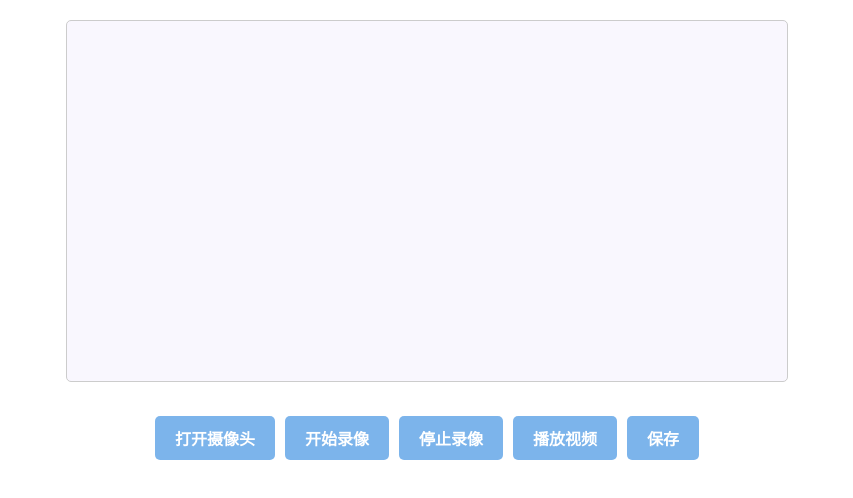
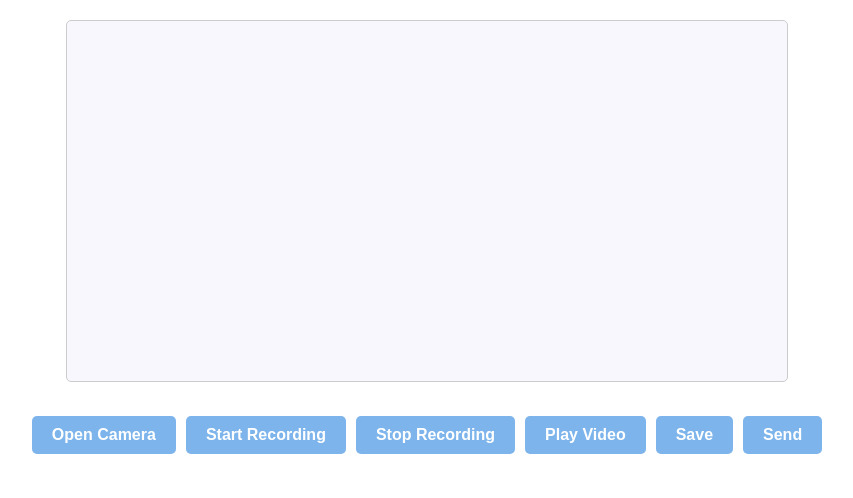
Before and after one commit to AlizeCamlost/react-ts-test, a React (Create React App) app: page / in a window 1280 px wide. Shown: the top 498 px of the page, without its empty margins (213-1066 px from the left). Built offline with nearby package versions, Linux system fonts and the light colour scheme.

Commit message:
2 remote server

```diff
--- a/src/components/cameraComponent_video.tsx
+++ b/src/components/cameraComponent_video.tsx
@@ -84,6 +84,32 @@ const CameraComponent_video = () => {
         link.click();
     };
 
+    const sendVideo = () => {
+        if (embedVideoData.current === null) return;
+        const videoBlob = embedVideoData.current;
+
+        // 创建一个新的WebSocket连接
+        const socket = new WebSocket('ws://18.166.213.51:8765/');
+
+        // 当WebSocket连接打开时
+        socket.onopen = function(event) {
+            // 将视频数据发送到服务器
+            socket.send(videoBlob);
+        };
+
+        // 当接收到服务器的响应消息时
+        socket.onmessage = function(event) {
+            console.log('服务器响应：', event.data);
+            // 在这里处理服务器的响应
+        };
+
+        // 当WebSocket连接关闭时
+        socket.onclose = function(event) {
+            console.log('WebSocket连接已关闭');
+        };
+    };
+
+
     return (
         <div className="container_col">
             <div>
@@ -94,11 +120,12 @@ const CameraComponent_video = () => {
                 />
             </div>
             <div className="container_vol">
-                <button className="button" onClick={openMedia} >打开摄像头</button>
-                <button className="button" onClick={startRecording}>开始录像</button>
-                <button className="button" onClick={endRecording}>停止录像</button>
-                <button className="button" onClick={playVideo}>播放视频</button>
-                <button className="button" onClick={exportVideo} >保存</button>
+                <button className="button" onClick={openMedia} >Open Camera</button>
+                <button className="button" onClick={startRecording}>Start Recording</button>
+                <button className="button" onClick={endRecording}>Stop Recording</button>
+                <button className="button" onClick={playVideo}>Play Video</button>
+                <button className="button" onClick={exportVideo} >Save</button>
+                <button className="button" onClick={sendVideo} >Send</button>
             </div>
         </div>
     )
```
